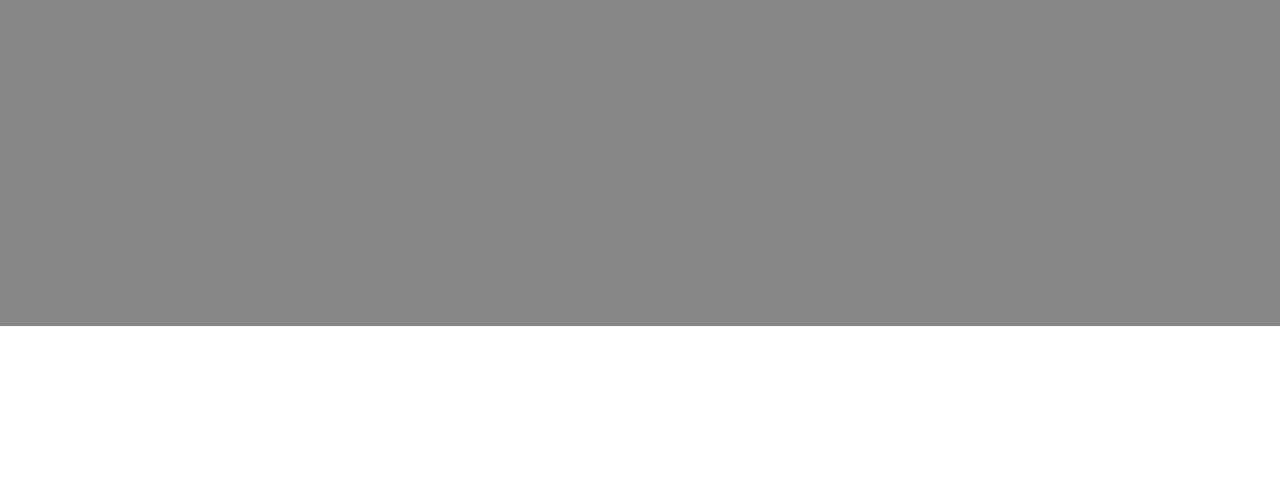
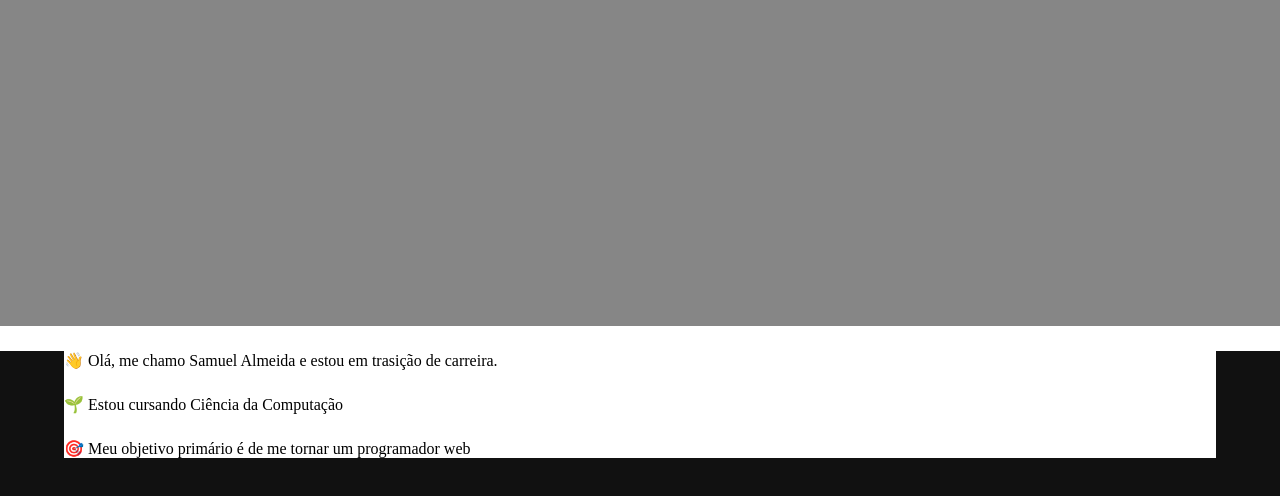
Before and after one commit to SamuelAlmeidaS/X, a plain HTML site: page index.html in a window 1280 px wide. Shown: the part 474-970 px from the top of the page. Before the commit the page ends 800 px from the top, so only its background shows below. Drawn offline with Linux system fonts and the light colour scheme.

Commit message:
add: content about me

```diff
--- a/index.html
+++ b/index.html
@@ -14,8 +14,16 @@
         </div>
     </div>
     <div class="container-aboutMe" id="about-me">
-        <div class="aboutMe-img"></div>
-        <div class="aboutMe-text"></div>
+       <div class="content-aboutMe">
+            <div class="aboutMe-img"></div>
+            <div class="aboutMe-text">
+                <ul>
+                    <li>👋 Olá, me chamo Samuel Almeida e estou em trasição de carreira.</li>
+                    <li>🌱 Estou cursando Ciência da Computação</li>
+                    <li>🎯 Meu objetivo primário é de me tornar um programador web</li>
+                </ul>
+            </div>
+       </div>
     </div>
 </body>
 </html>
--- a/style.css
+++ b/style.css
@@ -37,3 +37,23 @@
 .home a:hover {
     color: #ffffffd5;
 }
+
+.container-aboutMe {
+    width: 100%;
+    height: 100vh;
+    background-color: rgb(17, 17, 17);
+}
+
+.content-aboutMe {
+    width: 90%;
+    margin: auto;
+    background-color: #FFF;
+}
+
+.aboutMe-text ul {
+    list-style: none;
+}
+
+.aboutMe-text ul li {
+    margin-top: 25px;
+}
```
